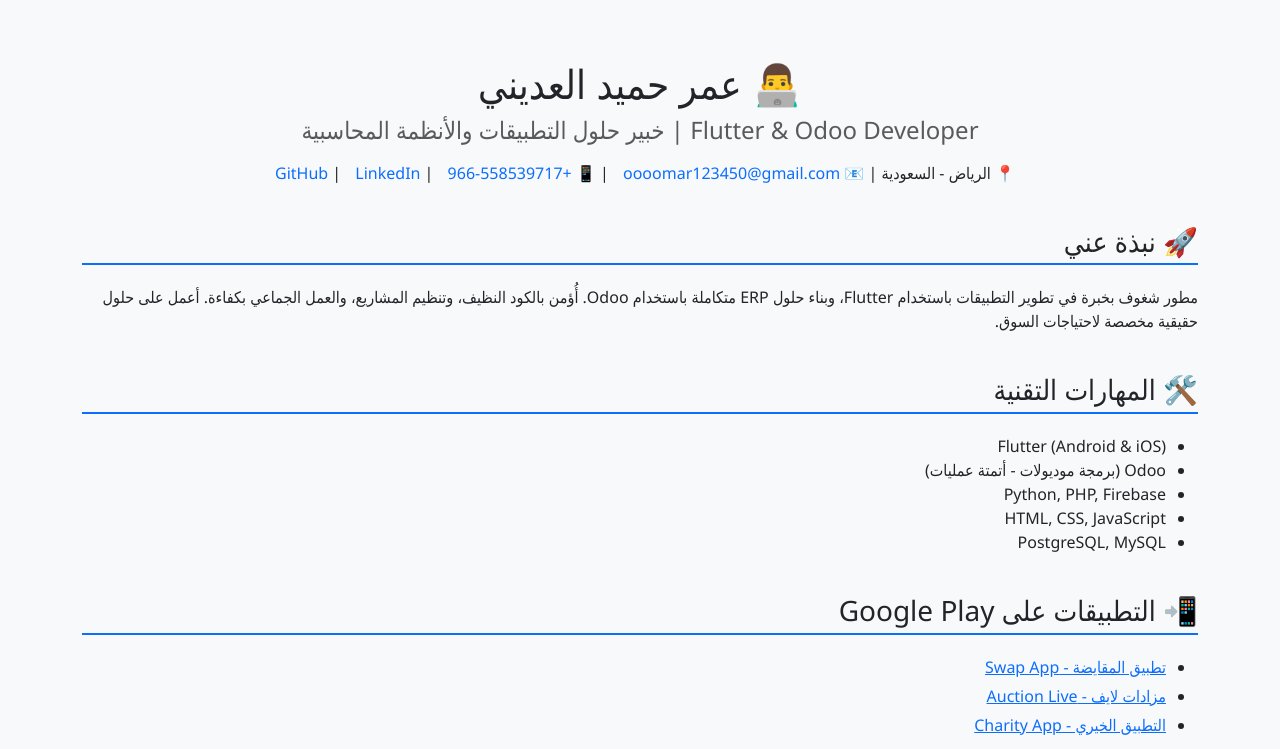
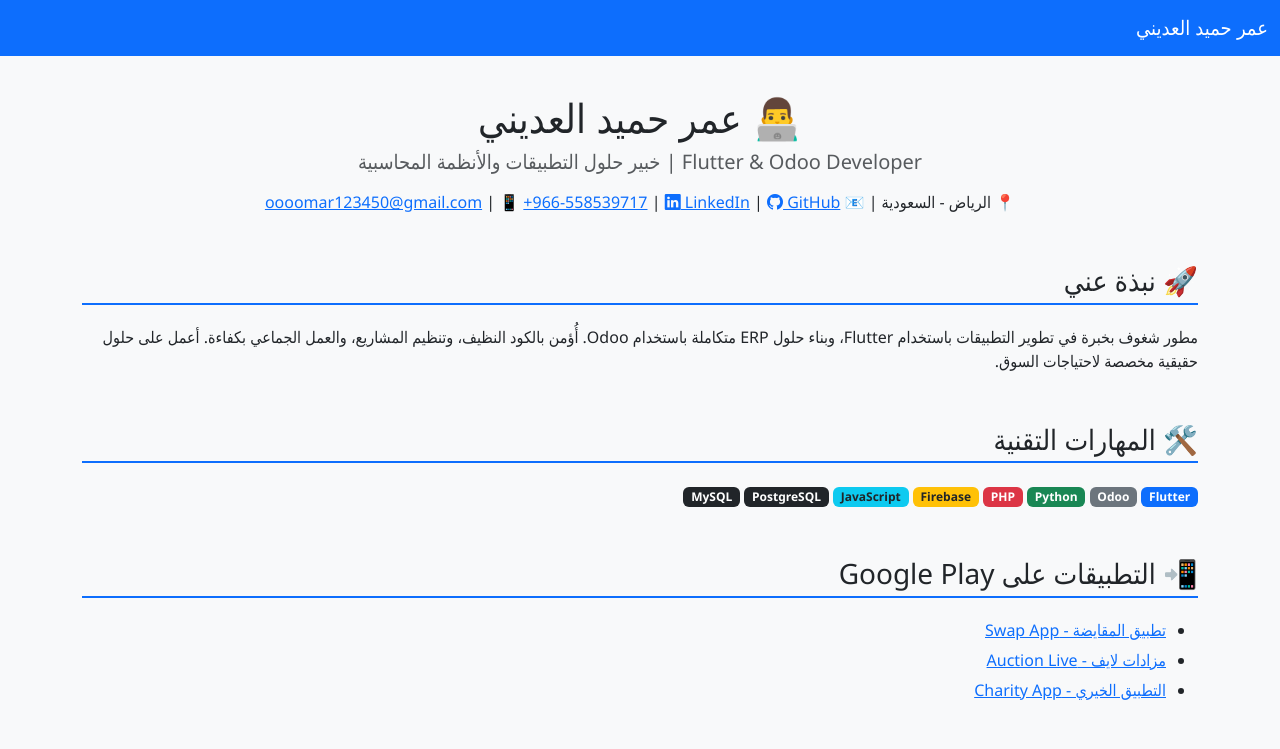
Before and after one commit to oooomar896/oooomar896, a plain HTML site: page index.html in a window 1280 px wide. Shown: the top 749 px of the page. Drawn offline with nearby package versions, Linux system fonts and the light colour scheme.

Commit message:
Update index.html

```diff
--- a/index.html
+++ b/index.html
@@ -1,4 +1,3 @@
-
 <!DOCTYPE html>
 <html lang="ar" dir="rtl">
 <head>
@@ -6,58 +5,78 @@
   <meta name="viewport" content="width=device-width, initial-scale=1.0"/>
   <title>عمر حميد العديني | مطور تطبيقات و Odoo</title>
   <link href="https://cdn.jsdelivr.net/npm/bootstrap@5.3.3/dist/css/bootstrap.rtl.min.css" rel="stylesheet">
+  <link rel="stylesheet" href="https://cdn.jsdelivr.net/npm/bootstrap-icons@1.10.5/font/bootstrap-icons.css">
   <style>
     body {
       font-family: 'Segoe UI', Tahoma, sans-serif;
       background: #f8f9fa;
-      padding-top: 60px;
+      padding-top: 70px;
     }
     .section-title {
-      margin-top: 40px;
+      margin-top: 50px;
       margin-bottom: 20px;
       border-bottom: 2px solid #0d6efd;
       padding-bottom: 5px;
     }
-    .contact a {
-      display: inline-block;
-      margin-left: 10px;
-      color: #0d6efd;
-      text-decoration: none;
-    }
     .project-link {
       display: block;
-      margin-bottom: 5px;
+      margin-bottom: 6px;
+    }
+    footer {
+      margin-top: 60px;
+      padding: 20px;
+      text-align: center;
+      background: #0d6efd;
+      color: white;
+      border-radius: 12px;
     }
   </style>
 </head>
 <body>
+  <!-- Navbar -->
+  <nav class="navbar navbar-expand-lg navbar-dark bg-primary fixed-top">
+    <div class="container-fluid">
+      <span class="navbar-brand">عمر حميد العديني</span>
+    </div>
+  </nav>
+
   <div class="container">
-    <h1 class="text-center">👨‍💻 عمر حميد العديني</h1>
-    <h4 class="text-center text-muted">Flutter & Odoo Developer | خبير حلول التطبيقات والأنظمة المحاسبية</h4>
+    <!-- Header -->
+    <div class="text-center">
+      <h1 class="mt-4">👨‍💻 عمر حميد العديني</h1>
+      <h5 class="text-muted">Flutter & Odoo Developer | خبير حلول التطبيقات والأنظمة المحاسبية</h5>
+    </div>
 
-    <div class="text-center contact mt-3">
+    <!-- Contact -->
+    <div class="text-center mt-3">
       📍 الرياض - السعودية |
       📧 <a href="mailto:oooomar123450@gmail.com">oooomar123450@gmail.com</a> |
       📱 <a href="tel:+966558539717">+966-558539717</a> |
-      <a href="https://linkedin.com/in/omar-hamid-288385235" target="_blank">LinkedIn</a> |
-      <a href="https://github.com/oooomar896" target="_blank">GitHub</a>
+      <a href="https://linkedin.com/in/omar-hamid-288385235" target="_blank"><i class="bi bi-linkedin"></i> LinkedIn</a> |
+      <a href="https://github.com/oooomar896" target="_blank"><i class="bi bi-github"></i> GitHub</a>
     </div>
 
+    <!-- About -->
     <h3 class="section-title">🚀 نبذة عني</h3>
     <p>
       مطور شغوف بخبرة في تطوير التطبيقات باستخدام Flutter، وبناء حلول ERP متكاملة باستخدام Odoo.
       أُؤمن بالكود النظيف، وتنظيم المشاريع، والعمل الجماعي بكفاءة. أعمل على حلول حقيقية مخصصة لاحتياجات السوق.
     </p>
 
+    <!-- Skills -->
     <h3 class="section-title">🛠️ المهارات التقنية</h3>
-    <ul>
-      <li>Flutter (Android & iOS)</li>
-      <li>Odoo (برمجة موديولات - أتمتة عمليات)</li>
-      <li>Python, PHP, Firebase</li>
-      <li>HTML, CSS, JavaScript</li>
-      <li>PostgreSQL, MySQL</li>
-    </ul>
+    <p>
+      <span class="badge bg-primary">Flutter</span>
+      <span class="badge bg-secondary">Odoo</span>
+      <span class="badge bg-success">Python</span>
+      <span class="badge bg-danger">PHP</span>
+      <span class="badge bg-warning text-dark">Firebase</span>
+      <span class="badge bg-info text-dark">JavaScript</span>
+      <span class="badge bg-dark">PostgreSQL</span>
+      <span class="badge bg-dark">MySQL</span>
+    </p>
 
+    <!-- Play Store -->
     <h3 class="section-title">📲 التطبيقات على Google Play</h3>
     <ul>
       <li><a class="project-link" href="https://play.google.com/store/apps/details?id=com.molhimah.swap" target="_blank">تطبيق المقايضة - Swap App</a></li>
@@ -65,6 +84,7 @@
       <li><a class="project-link" href="https://play.google.com/store/apps/details?id=com.charity_show" target="_blank">التطبيق الخيري - Charity App</a></li>
     </ul>
 
+    <!-- Open Source -->
     <h3 class="section-title">💻 مشاريع مفتوحة المصدر</h3>
     <ul>
       <li><a class="project-link" href="https://github.com/oooomar896/coffee_app" target="_blank">تطبيق القهوة</a></li>
@@ -74,6 +94,7 @@
       <li><a class="project-link" href="https://github.com/oooomar896/note2" target="_blank">تطبيق الملاحظات</a></li>
     </ul>
 
+    <!-- Dashboards -->
     <h3 class="section-title">🌐 لوحات التحكم والمواقع</h3>
     <ul>
       <li><a class="project-link" href="https://mzadly.com" target="_blank">مزادلي - Mzadly</a></li>
@@ -82,6 +103,7 @@
       <li><a class="project-link" href="https://github.com/oooomar896/-dashboard-auction-live" target="_blank">Dashboard Auction Live</a></li>
     </ul>
 
+    <!-- Odoo Modules -->
     <h3 class="section-title">⚙️ موديولات Odoo</h3>
     <ul>
       <li><a class="project-link" href="https://github.com/oooomar896/module-Real-state" target="_blank">نظام إدارة الأملاك</a></li>
@@ -90,5 +112,10 @@
       <li><a class="project-link" href="https://github.com/oooomar896/Website_Auction_odoo" target="_blank">منصة المزادات</a></li>
     </ul>
   </div>
+
+  <!-- Footer -->
+  <footer>
+    © 2025 عمر حميد العديني - جميع الحقوق محفوظة
+  </footer>
 </body>
 </html>
```
